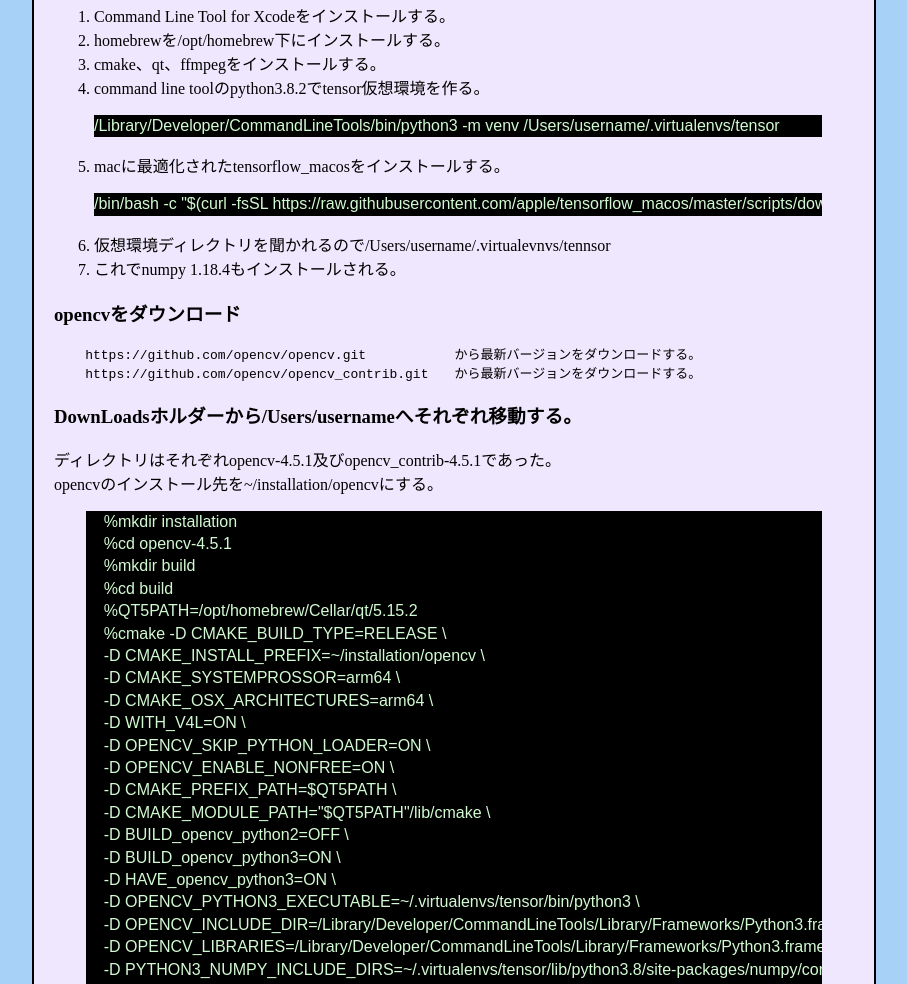
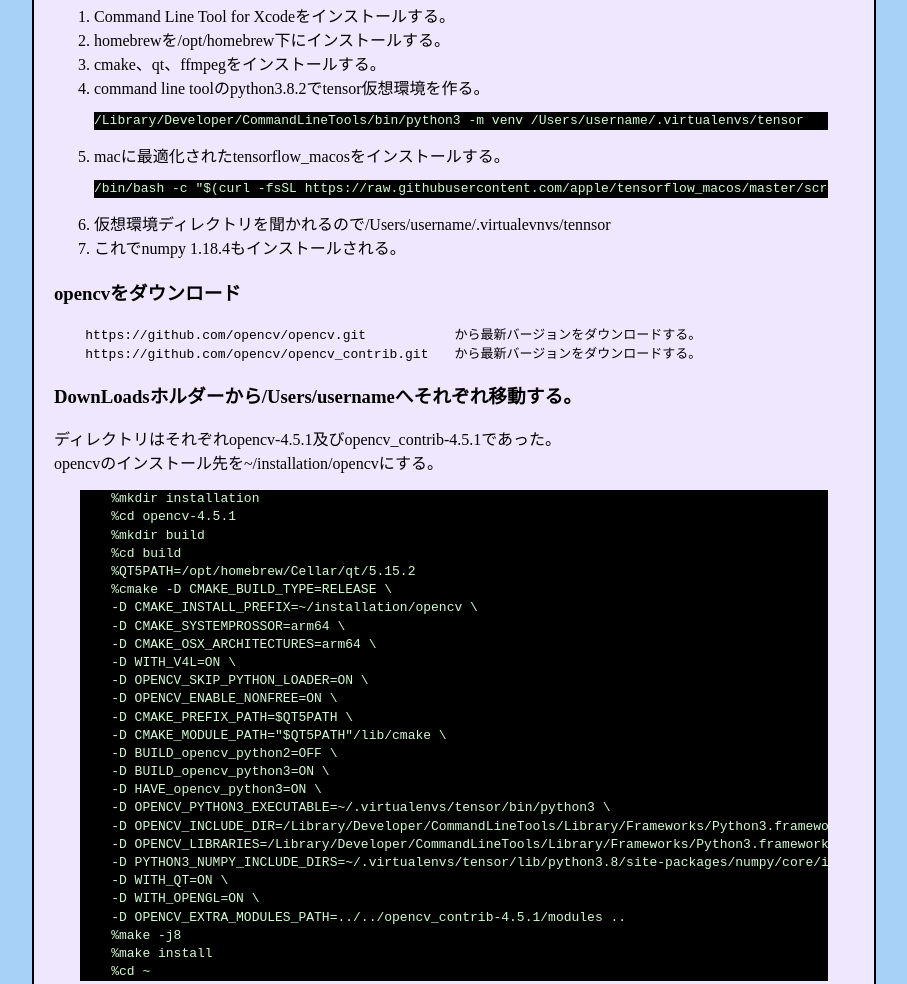
Before and after one commit to yokmr23/yokmr23.github.io, a plain HTML site: page index.html in a window 1280 px wide. Shown: the part 164-1148 px from the top of the page, without its empty margins (186-1093 px from the left). Drawn offline with Linux system fonts and the light colour scheme.

Commit message:
Update style.css

```diff
--- a/styles/style.css
+++ b/styles/style.css
@@ -15,7 +15,6 @@
   margin-right: 2em;
   overflow: auto;
   line-height: 1.4;
-  font-family:"Arial";
 }
 .pre-1{
   background-color: rgb(0, 0, 0);
@@ -24,7 +23,6 @@
   margin-right:2em;
   overflow: auto;
   line-height: 1.4;
-  font-family:"Arial";
 }
 h1{
   font-size:48px;
```
